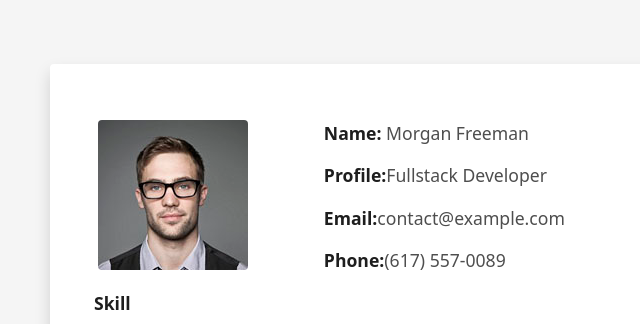
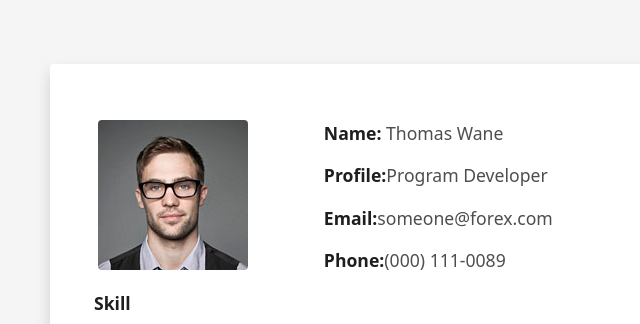
Before and after one commit to DarkfloydX/Divfolio, a plain HTML site: page index.html in a window 1280 px wide. Shown: the part 800-1124 px from the top of the page, 20-660 px from the left. Drawn offline with nearby package versions, Linux system fonts and the light colour scheme; files that its build step writes are made by us from their sources.

Commit message:
Update About info

```diff
--- a/index.html
+++ b/index.html
@@ -91,10 +91,10 @@
               <img class="img-fluid rounded-2" src="img/testimonial-2.jpg" alt="">
             </div>
             <div class=" col-md-7  col-sm-6 ps-3 pe-3">
-              <p><span>Name:</span> Morgan Freeman</p>
-              <p><span>Profile:</span>Fullstack Developer</p>
-              <p><span>Email:</span>contact@example.com</p>
-              <p><span>Phone:</span>(617) 557-0089</p>
+              <p><span>Name:</span> Thomas Wane</p>
+              <p><span>Profile:</span>Program Developer</p>
+              <p><span>Email:</span>someone@forex.com</p>
+              <p><span>Phone:</span>(000) 111-0089</p>
             </div>
           </div>
 
```
